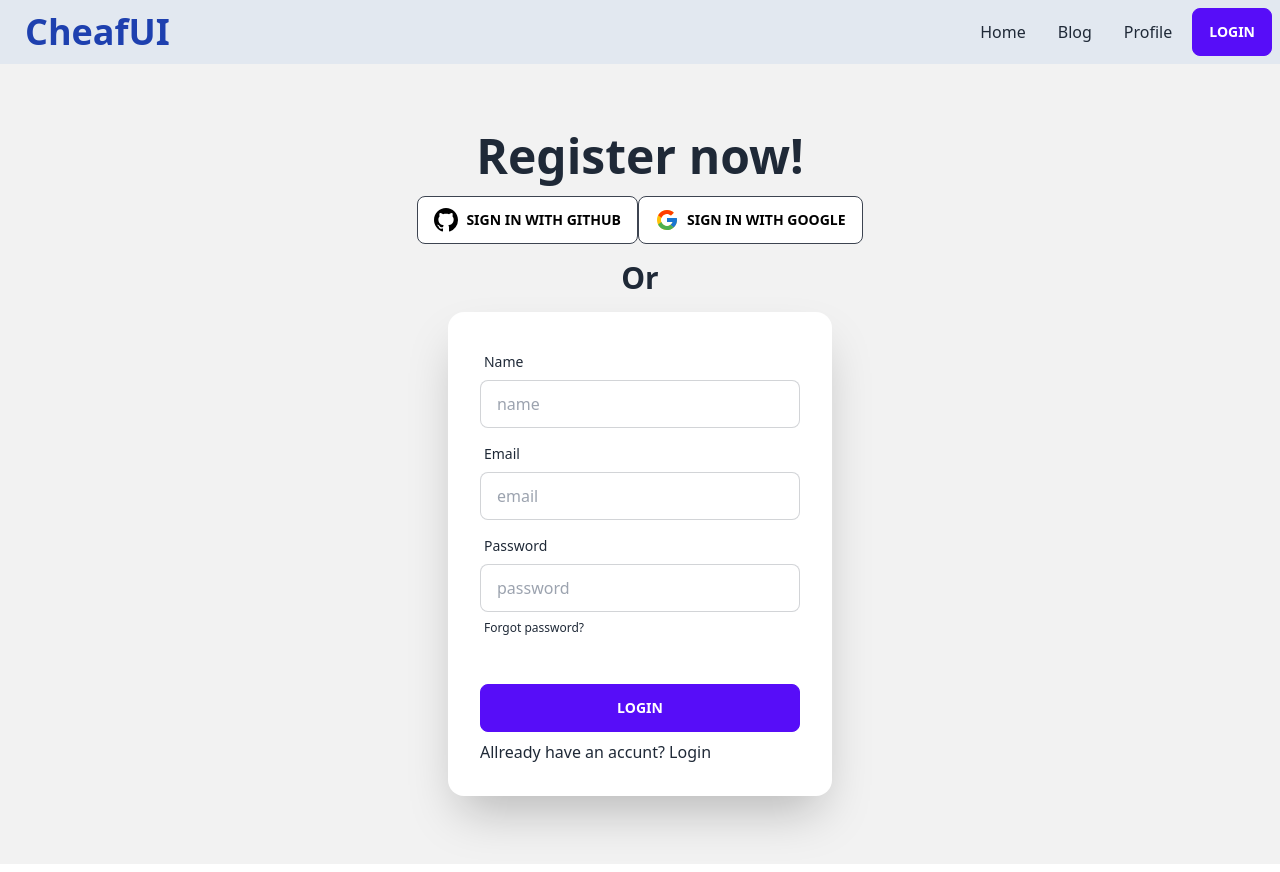
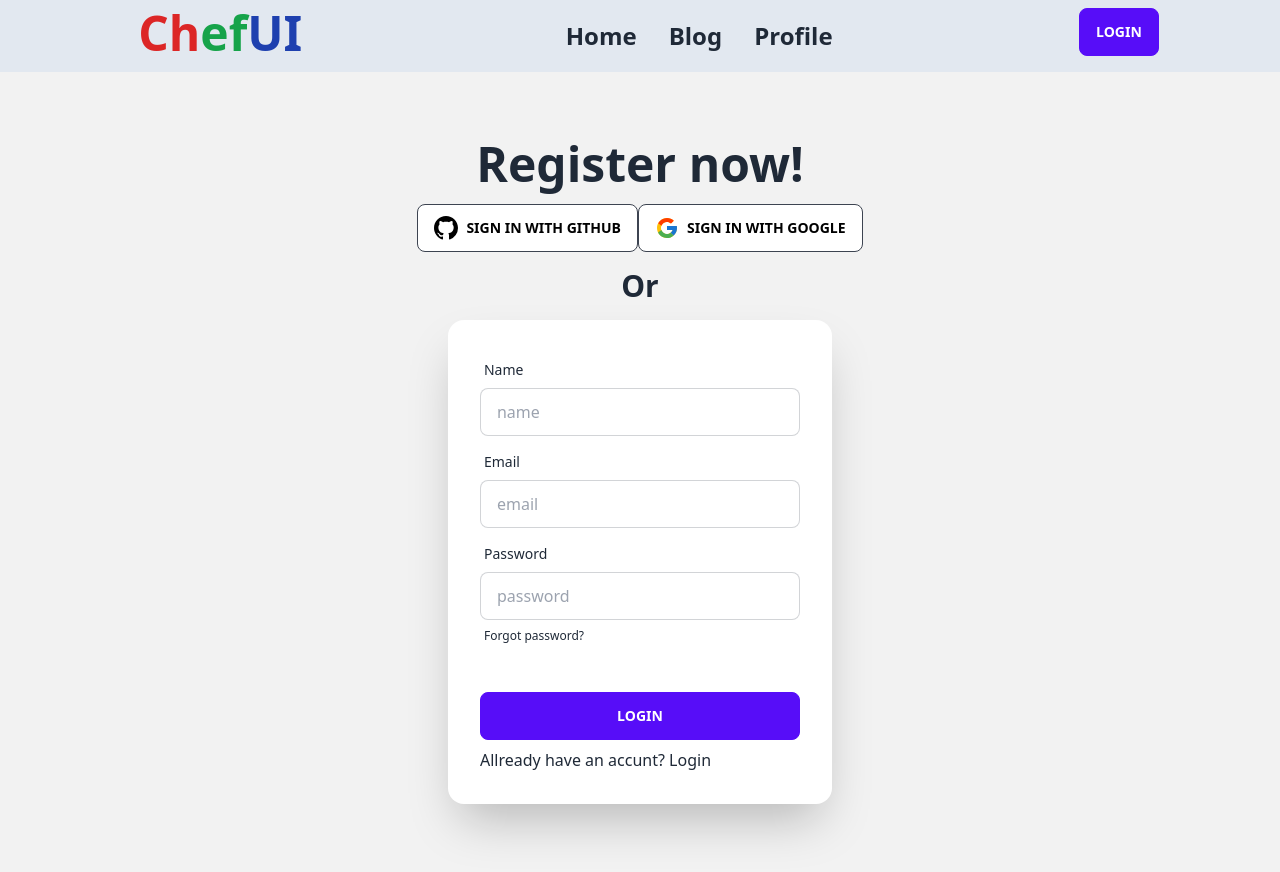
Before and after one commit to anirbanbanai/Chef-recipe-E-Commerce, a React (Vite) app: page /register in a window 1280 px wide. Built offline with nearby package versions, Linux system fonts and the light colour scheme; no server answers.

Commit message:
Bookmark button added

```diff
--- a/src/Components/Footer.jsx
+++ b/src/Components/Footer.jsx
@@ -2,7 +2,7 @@ import React from 'react';
 
 const Footer = () => {
     return (
-        <div className='bg-slate-700 text-white'>
+        <div className='bg-slate-700 rounded-xl text-white'>
             <div className=' grid lg:grid-cols-3 md:grid-cols-2 pl-6 pr-6 rounded-xl p-5'>
             <div className='hover:bg-slate-600 p-3 rounded-xl'>
                 <h2 className='text-3xl font-semibold'>Food recipe</h2>
@@ -28,7 +28,7 @@ const Footer = () => {
             </div>
 
         </div>
-        <h2 className='text-center text-sm font-semibold'> Copyright © 2023, Food Recipes - A Premium HTML Template</h2>
+        <h2 className='text-center text-sm font-semibold m-5 p-5'> Copyright © 2023, Food Recipes - A Premium HTML Template</h2>
         </div>
     );
 };
--- a/src/Components/Header.jsx
+++ b/src/Components/Header.jsx
@@ -3,40 +3,41 @@ import { Link } from 'react-router-dom';
 import { AuthContext } from './AuthProvider';
 
 const Header = () => {
-    const {user, logOut} = useContext(AuthContext);
+    const { user, logOut } = useContext(AuthContext);
 
-    const handleOut = ()=>{
-return logOut()
+    const handleOut = () => {
+        return logOut()
     }
 
     return (
         <div className='bg-slate-200 '>
-            <div className="navbar ">
-                <div className="flex-1">
-                    <a className="btn btn-ghost normal-case text-4xl text-blue-800">CheafUI</a>
+            <div className='p-2 flex justify-around'>
+                <div >
+                    <div className="flex-1">
+                        <a className="btn btn-ghost normal-case text-5xl font-bold text-blue-800"><span className='text-red-600'>Ch</span> <span className='text-green-600'>ef</span> UI</a>
+                    </div>
                 </div>
+                <div className="">
+                    <ul className="menu menu-horizontal px-1">
+                        <li className='text-2xl font-semibold'><Link to='/'>Home</Link></li>
 
-                <div className="flex-none">
-                    <ul className="menu menu-horizontal px-1">
-                        <li><Link to='/'>Home</Link></li>
-
-                        <li tabIndex={0}>
+                        <li className='text-2xl font-semibold' tabIndex={0}>
                             <Link>Blog</Link>
                             <ul className="p-2 bg-base-100">
-                                <li><a>Blog 1</a></li>
-                                <li><a>Blog 2</a></li>
+                                <li><Link>Blog 1</Link> </li>
+                                <li><Link>Blog 2</Link></li>
                             </ul>
                         </li>
 
-                        <li><a> Profile </a></li>
+                        <li className='text-2xl font-semibold' ><a> Profile </a></li>
                     </ul>
                 </div>
-
                 <div>
-                  {!user &&  <Link to='/login'><button className='btn btn-primary'>Login</button></Link>}
-                  {user &&  <button onClick={handleOut} className='btn btn-warning'>LogOut</button>}
+                    {!user && <Link to='/login'><button className='btn btn-primary'>Login</button></Link>}
+                    {user && <button onClick={handleOut} className='btn btn-warning'>LogOut</button>}
                 </div>
             </div>
+
         </div>
     );
 };
--- a/src/Components/Home/Section.jsx
+++ b/src/Components/Home/Section.jsx
@@ -8,7 +8,7 @@ const Section = () => {
         </div>
          <div className="carousel  w-[80%] h-[500px] mx-auto">
             <div id="slide1" className="carousel-item relative w-full">
-                <img src="https://thumbs.dreamstime.com/b/collage-different-pictures-arabic-traditional-food-bowls-kabsa-meat-collage-different-pictures-arabic-154581175.jpg" className="w-full" />
+                <img src="https://media.cnn.com/api/v1/images/stellar/prod/160929101749-essential-spanish-dish-paella-phaidon.jpg?q=w_1900,h_1069,x_0,y_0,c_fill/w_1280" />
                 <div className="absolute flex justify-between transform -translate-y-1/2 left-5 right-5 top-1/2">
                     <a href="#slide4" className="btn btn-circle">❮</a>
                     <a href="#slide2" className="btn btn-circle">❯</a>
--- a/src/Components/Home/SectionSecond.jsx
+++ b/src/Components/Home/SectionSecond.jsx
@@ -1,9 +1,15 @@
 import React, { useEffect, useState } from 'react';
 import { Link, useLoaderData } from 'react-router-dom';
 import { BsStarFill } from "react-icons/bs";
+import { MdOutlineFavoriteBorder, MdFavorite } from "react-icons/md";
 
 const SectionSecond = () => {
     const [data, setData] = useState([])
+    const [show, setShow] = useState(false)
+console.log(show)
+    const handleShow = ()=>{
+        setShow(true);
+    }
 
     useEffect(() => {
         fetch(`https://assign10-server-anirbanbanai.vercel.app/chef`)
@@ -17,10 +23,21 @@ const SectionSecond = () => {
             <div className='grid md:grid-cols-2 lg:grid-cols-3' style={{ backgroundImage: `url("https://www.slowfood.com/wp-content/uploads/2016/10/world-food-day.jpg")` } }>
                 {
                     data.map(m => <div className='bg-white rounded-2xl m-5 p-3 hover:bg-green-100' key={m.id}>
+
                         <img className='w-3/4 mx-auto h-[250px] rounded-xl' src={m.view_recipes_url} alt="" />
+
                         <div className='text-center'>
-                            <p><b>Name : </b> {m.recipe}</p>
+                            <div className='flex justify-between mt-3'>
+                                <div>
+                                <p><b>Name : </b> {m.recipe}</p>
                             <p className='text-xl font-semibold'>{m.name}</p>
+                                </div>
+
+                                <div onClick={()=>setShow(!show)} className='flex text-3xl' >
+                                   {show ?  <button><MdOutlineFavoriteBorder/></button> :
+                                    <button><MdFavorite/></button>}
+                                </div>
+                            </div>
                             <p>{m.description}</p>
                             <div className='flex items-center justify-center'>
                                 <p>Rating :  </p>
--- a/src/Components/Home/Sectionfirst.jsx
+++ b/src/Components/Home/Sectionfirst.jsx
@@ -16,7 +16,7 @@ const Sectionfirst = () => {
             <h2 className='text-4xl font-semibold '>Meet the <span className='text-green-500'>Chef</span></h2>
             <br />
             <hr className=' border-4 border-dashed' />
-            <div className='grid md:grid-cols-2 lg:grid-cols-3 '>
+            <div className='grid md:grid-cols-2 lg:grid-cols-3 mx-auto'>
                 {
                     data.map(m => <div className=' bg-green-300 rounded-xl p-3 m-3 hover:-rotate-1 hover:opacity-80' key={m.name}>
                         <p>{m.id}</p>
--- a/src/Components/Main.jsx
+++ b/src/Components/Main.jsx
@@ -5,7 +5,7 @@ import Footer from './Footer';
 
 const Main = () => {
     return (
-        <div className='w-[95%] mx-auto'>
+        <div className='w-[98%] mx-auto'>
             <Header></Header>
             <Outlet></Outlet>
             <Footer></Footer>
--- a/src/Components/Register.jsx
+++ b/src/Components/Register.jsx
@@ -45,7 +45,7 @@ const Register = () => {
                         <h1 className="text-5xl font-bold">Register now!</h1>
 
                     </div>
-                <div>
+                <div className='mx-auto'>
                     <button onClick={GitSign} className='btn text-black bg-white hover:text-white'><BsGithub className='text-2xl mr-2'/> Sign In with Github</button>
                     <button onClick={GoogleSign} className='btn bg-white text-black hover:text-white'><FcGoogle className='text-2xl mr-2 '/> Sign In with Google</button>
                 </div>
```
